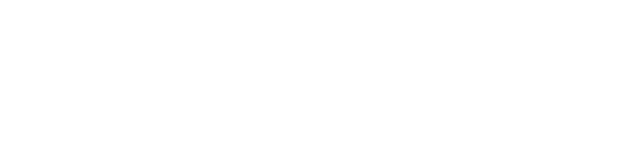
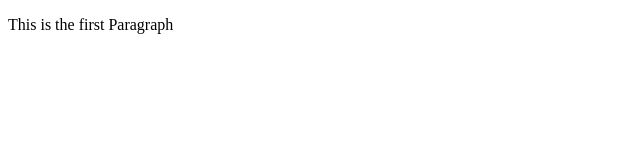
Before and after one commit to ParnianSrb/second-project, a plain HTML site: page contact.html in a window 1280 px wide. Shown: the whole page, without its empty margins (0-640 px from the left). Drawn offline with Linux system fonts and the light colour scheme.

Commit message:
add <p> to contact page

```diff
--- a/contact.html
+++ b/contact.html
@@ -6,5 +6,7 @@
 </head>
 <body>
 
+<p>This is the first Paragraph</p>
+
 </body>
 </html>
```
